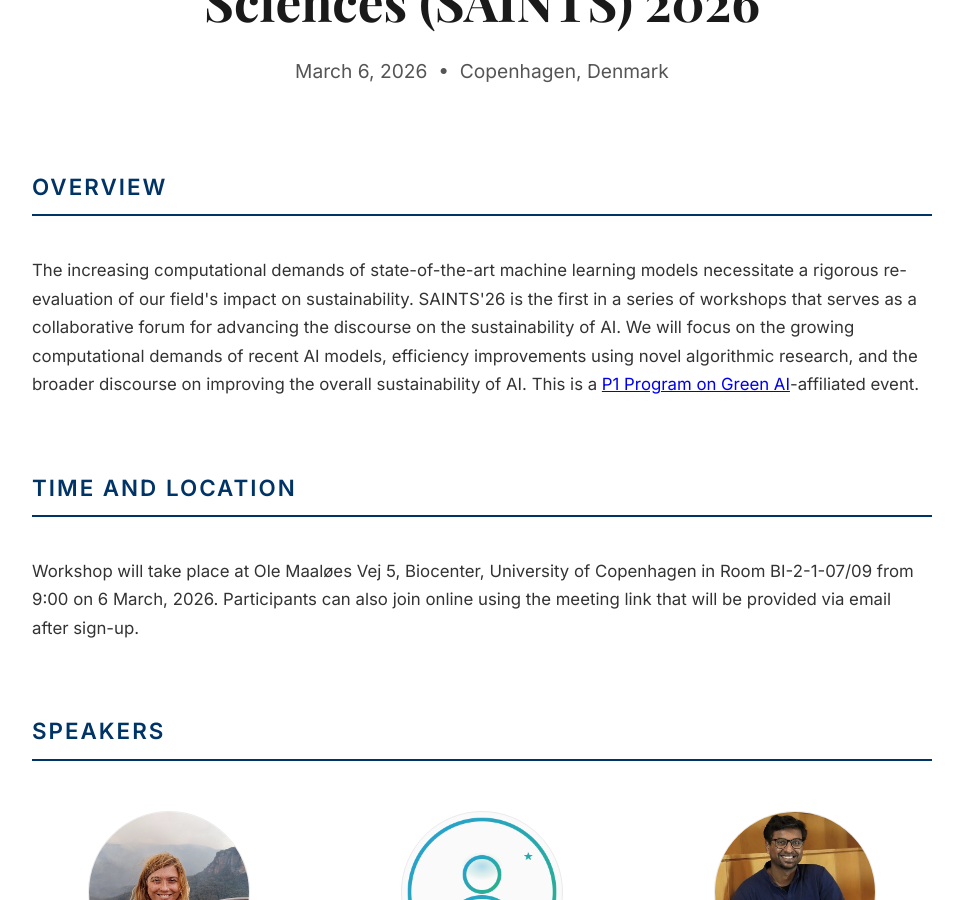
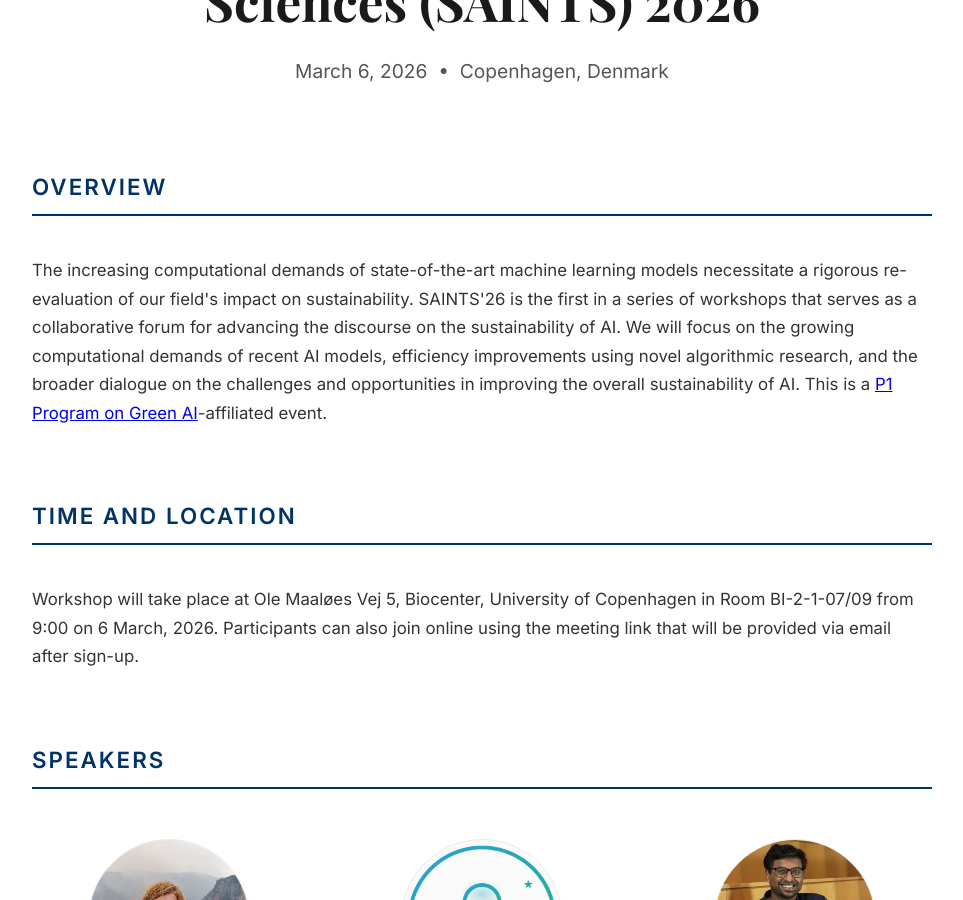
Before and after one commit to saintslab/saintslab.github.io, a Jekyll site: the page workshop2026/index.html, which Jekyll copies as it is, in a window 1280 px wide and 900 px high, scrolled down 307 px. Shown: the whole window, without its empty margins (158-1121 px from the left). Built offline with Jekyll 4.4.1, drawn with Linux system fonts in a browser that asks for light colours.

Commit message:
Update index

```diff
--- a/workshop2026/index.html
+++ b/workshop2026/index.html
@@ -200,7 +200,7 @@
     <section id="overview">
         <h2>Overview</h2>
         <p>
-            The increasing computational demands of state-of-the-art machine learning models necessitate a rigorous re-evaluation of our field's impact on sustainability. SAINTS'26 is the first in a series of workshops that serves as a collaborative forum for advancing the discourse on the sustainability of AI. We will focus on the growing computational demands of recent AI models, efficiency improvements using novel algorithmic research, and the broader discourse on improving the overall sustainability of AI. This is a <a href="https://www.aicentre.dk/p1-programs/green-ai">P1 Program on Green AI</a>-affiliated event.
+            The increasing computational demands of state-of-the-art machine learning models necessitate a rigorous re-evaluation of our field's impact on sustainability. SAINTS'26 is the first in a series of workshops that serves as a collaborative forum for advancing the discourse on the sustainability of AI. We will focus on the growing computational demands of recent AI models, efficiency improvements using novel algorithmic research, and the broader dialogue on the challenges and opportunities in improving the overall sustainability of AI. This is a <a href="https://www.aicentre.dk/p1-programs/green-ai">P1 Program on Green AI</a>-affiliated event.
         </p>
     </section>
 
```
